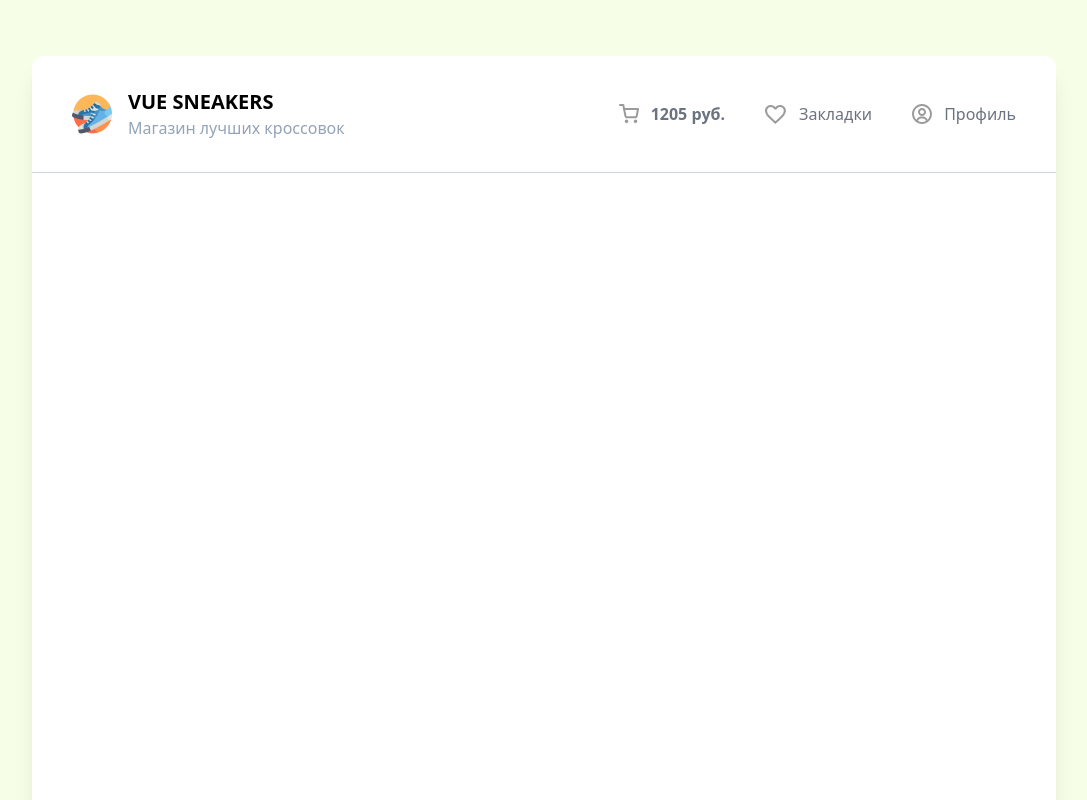
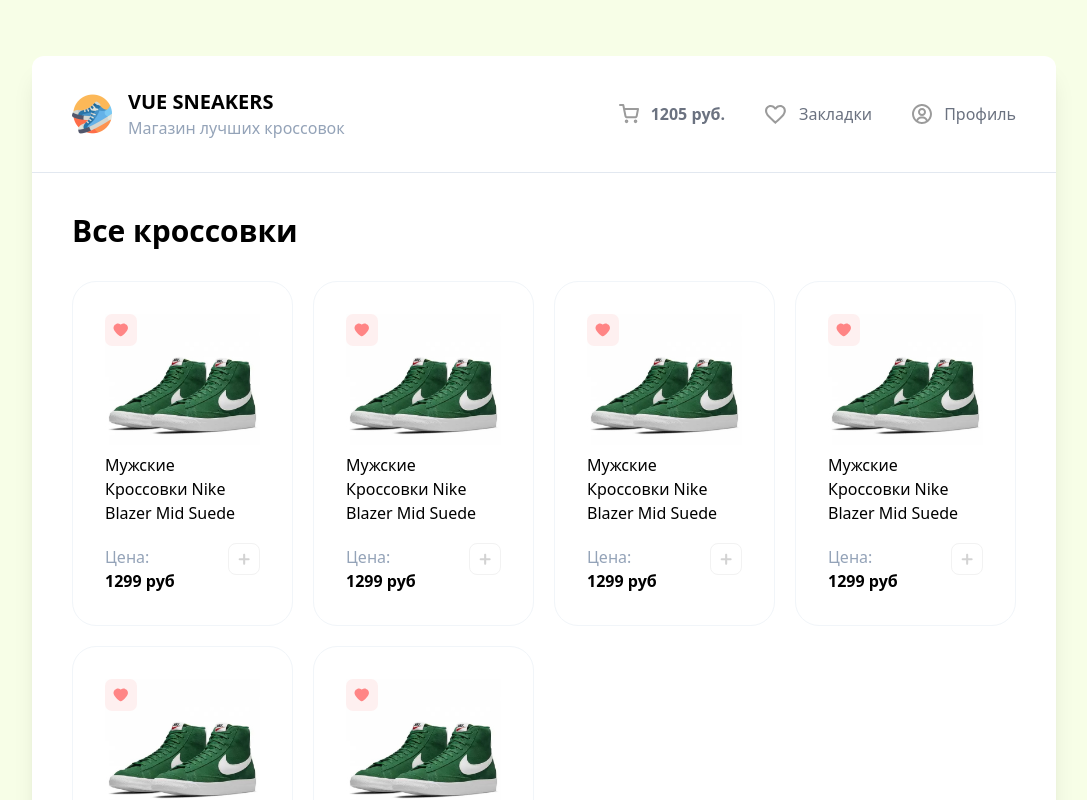
Before and after one commit to Kurbanou/vue3-sneakers, a Vue app: page / in a window 1280 px wide. Shown: the top 800 px of the page, without its empty margins (96-1183 px from the left). Built offline with nearby package versions, Linux system fonts and the light colour scheme.

Commit message:
feat: carslist & card components add

```diff
--- a/src/App.vue
+++ b/src/App.vue
@@ -1,10 +1,15 @@
 <script setup>
 import Header from './components/Header.vue'
+import Cardlist from './components/Cardlist.vue'
 </script>
 
 <template>
-  <div class="w-4/5 m-auto bg-white h-screen rounded-xl shadow-xl mt-14">
+  <div class="w-4/5 m-auto bg-white rounded-xl shadow-xl mt-14">
     <Header />
+    <div class="p-10">
+      <h2 class="text-3xl font-bold mb-8">Все кроссовки</h2>
+      <Cardlist />
+    </div>
   </div>
 </template>
 
--- /dev/null
+++ b/src/components/Card.vue
@@ -0,0 +1,18 @@
+<template>
+  <div>
+    <div
+      class="relative bg-white border border-slate-100 rounded-3xl p-8 cursor-pointer transition hover:-translate-y-2 hover:shadow-xl"
+    >
+      <img class="absolute top-8 left-8" src="/like-2.svg" alt="like 1" />
+      <img src="/sneakers/sneakers-1.jpg" alt="sneaker" />
+      <p class="mt-2">Мужские Кроссовки Nike Blazer Mid Suede</p>
+      <div class="flex justify-between">
+        <div class="flex flex-col mt-5">
+          <span class="text-slate-400"> Цена: </span>
+          <b> 1299 руб </b>
+        </div>
+        <img src="/plus.svg" alt="plus" />
+      </div>
+    </div>
+  </div>
+</template>
--- /dev/null
+++ b/src/components/Cardlist.vue
@@ -0,0 +1,13 @@
+<script setup>
+import Card from './Card.vue'
+</script>
+<template>
+  <div class="grid grid-cols-4 gap-5">
+    <Card />
+    <Card />
+    <Card />
+    <Card />
+    <Card />
+    <Card />
+  </div>
+</template>
--- a/src/components/Header.vue
+++ b/src/components/Header.vue
@@ -1,5 +1,5 @@
 <template>
-  <header class="flex justify-between border-b border-slate-300 px-10 py-8">
+  <header class="flex justify-between border-b border-slate-200 px-10 py-8">
     <div class="flex items-center gap-4">
       <img src="/logo.png" alt="logo" class="w-10" />
       <div>
```
